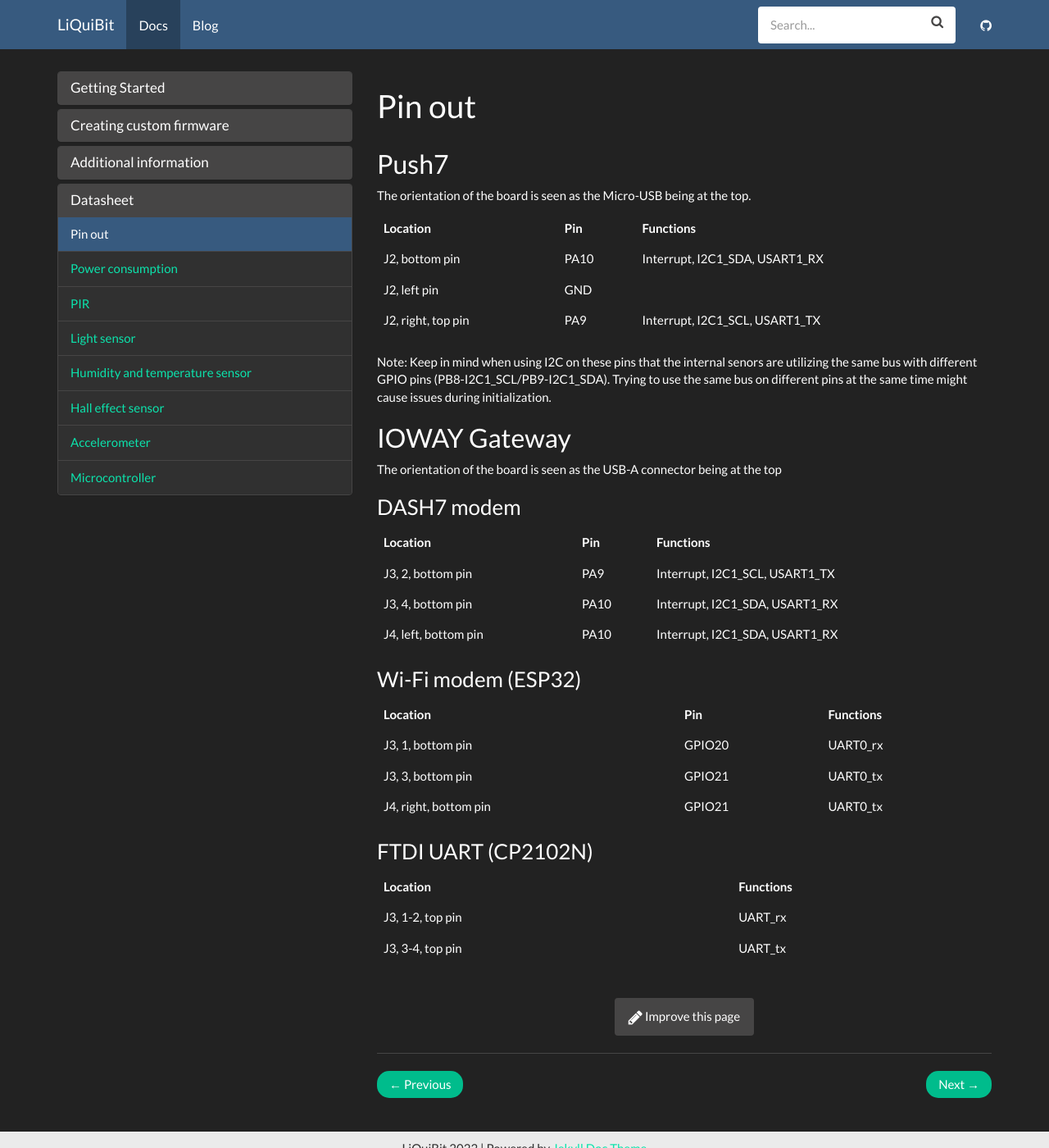
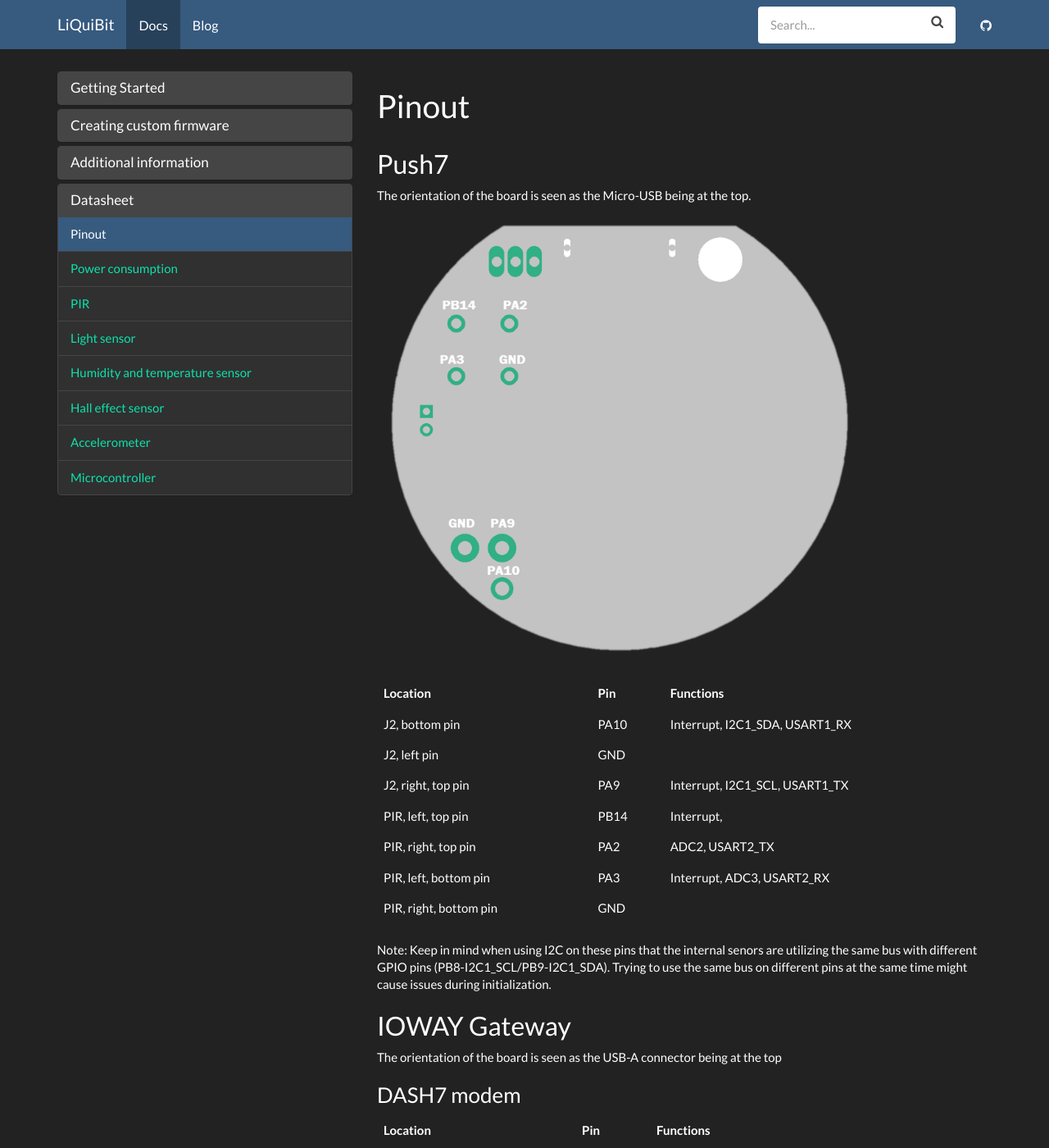
Before and after one commit to Liquibit/LiQuiBit, a Jekyll site: the page built from docs/_docs/Pinout.md, in a window 1280 px wide and 1400 px high. Shown: the whole window at 82% size. Built offline with Jekyll 4.4.1, drawn with Linux system fonts in a browser that asks for light colours.

Commit message:
Add extra information to the pinout page

```diff
--- a/docs/_data/docs.yml
+++ b/docs/_data/docs.yml
@@ -15,7 +15,7 @@
   - Home-assistant
 - title: Datasheet
   docs:
-  - Pin-out
+  - Pinout
   - Power-consumption
   - Pir
   - Light-sensor
--- a/docs/_docs/Pin-out.md
+++ b/docs/_docs/Pinout.md
@@ -1,17 +1,23 @@
 ---
-title: Pin out
-permalink: /docs/Pin-out/
+title: Pinout
+permalink: /docs/Pinout/
 ---
 
 ## Push7
 
 The orientation of the board is seen as the Micro-USB being at the top.
 
+<img src="{{ site.baseurl }}/assets/img/pinout_push7.png" width="600" height="600"/>
+
 | Location            | Pin                   | Functions             |
 |---------------------|-----------------------|-----------------------|
 | J2, bottom pin      | PA10                  | Interrupt, I2C1_SDA, USART1_RX         |
 | J2, left pin        | GND                  |          |
 | J2, right, top pin  | PA9                  | Interrupt, I2C1_SCL, USART1_TX         |
+| PIR, left, top pin  | PB14                  | Interrupt,          |
+| PIR, right, top pin  |    PA2               |   ADC2, USART2_TX      |
+| PIR, left, bottom pin  |   PA3                | Interrupt, ADC3, USART2_RX         |
+| PIR, right, bottom pin  |  GND                 |           |
 
 Note:
 Keep in mind when using I2C on these pins that the internal senors are utilizing the same bus with different GPIO pins (PB8-I2C1_SCL/PB9-I2C1_SDA). Trying to use the same bus on different pins at the same time might cause issues during initialization.
```
Also changed, not shown: docs/assets/img/pinout_push7.png (added).
